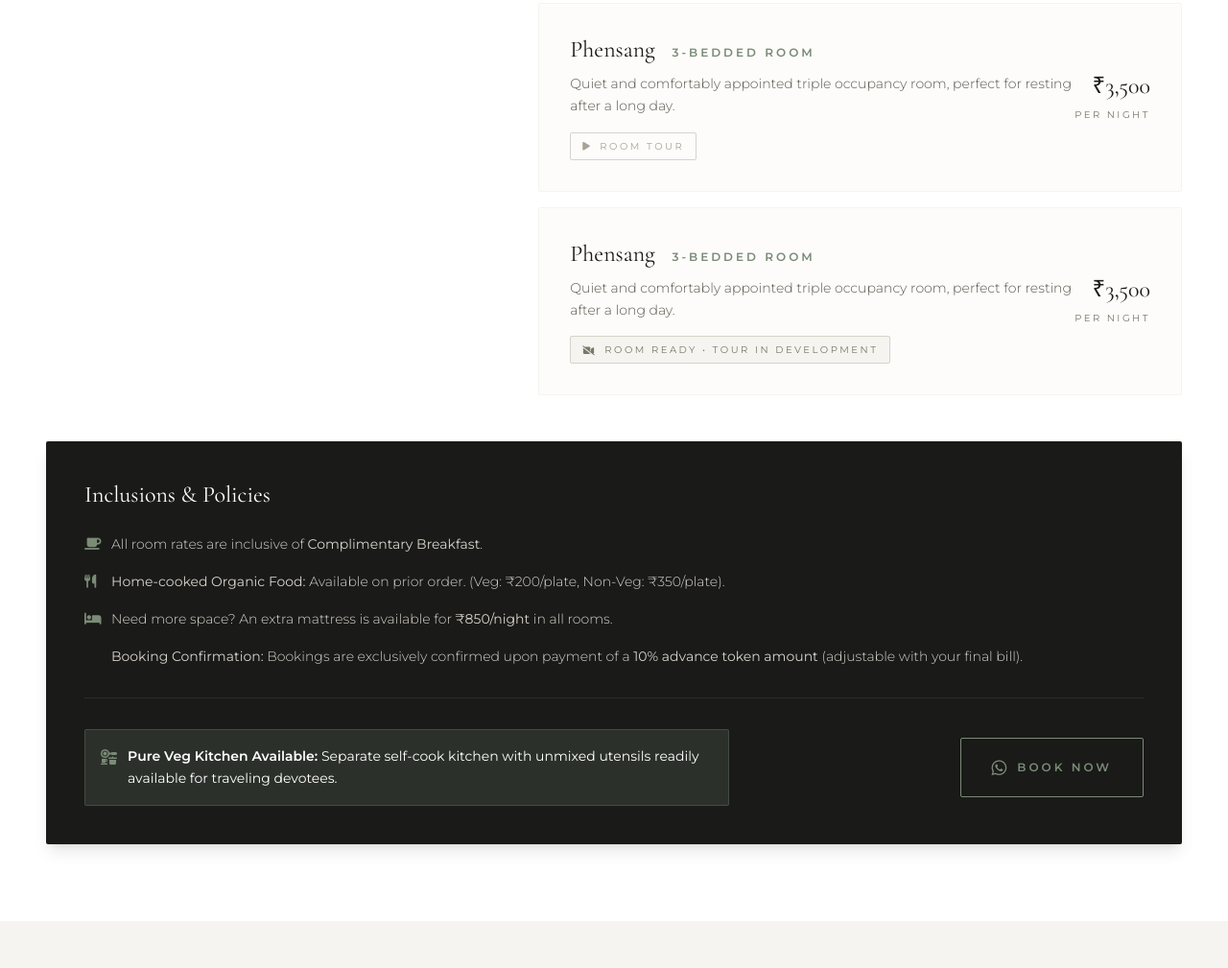
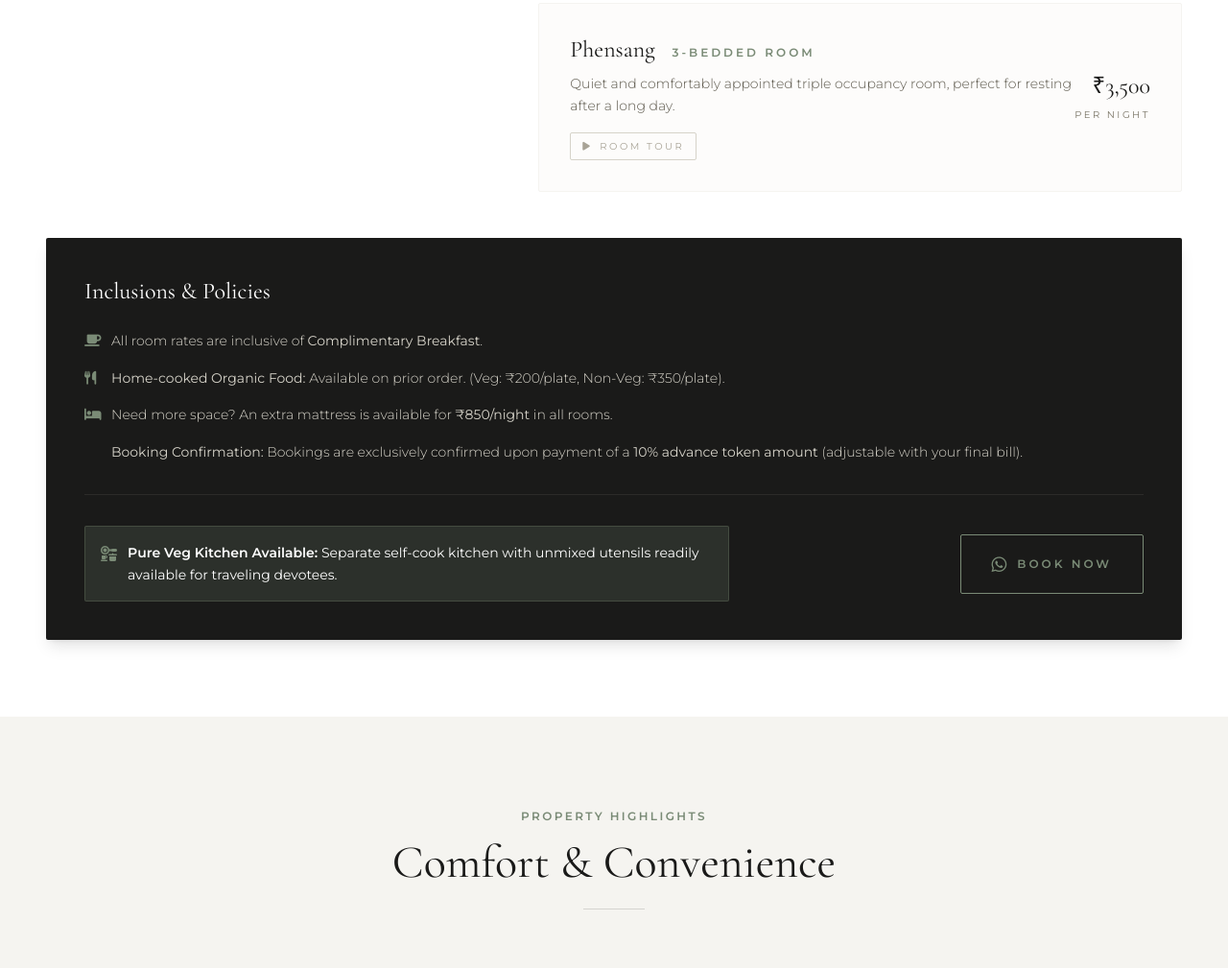
Before and after one commit to Sarup098/nabhasa, a plain HTML site: page index.html in a window 1280 px wide. Shown: the part 2636-3645 px from the top of the page at 96% size. Drawn offline with nearby package versions, Linux system fonts and the light colour scheme; some icons are missing; a web font is replaced by a local one.

Commit message:
Update index.html

```diff
--- a/index.html
+++ b/index.html
@@ -337,20 +337,7 @@
                             </div>
                         </div>
 
-                        <!-- Phensang -->
-                        <div class="bg-stone-50 p-6 md:p-8 flex flex-col md:flex-row justify-between items-start md:items-center border border-stone-100 rounded-sm hover:shadow-md transition-all duration-300 hover:border-sage/30">
-                            <div>
-                                <h4 class="text-2xl font-serif text-stone-900">Phensang <span class="text-xs font-sans text-sage tracking-widest uppercase ml-0 md:ml-3 block md:inline mt-2 md:mt-0 font-semibold">3-Bedded Room</span></h4>
-                                <p class="text-sm text-stone-600 font-light mt-2 leading-relaxed">Quiet and comfortably appointed triple occupancy room, perfect for resting after a long day.</p>
-                                <button class="mt-4 text-[10px] uppercase tracking-widest text-stone-500 border border-stone-300 px-3 py-1.5 rounded-sm flex items-center gap-2 w-fit cursor-not-allowed bg-stone-100" disabled title="Room is ready for booking!">
-                                    <i class="fa-solid fa-video-slash"></i> Room Ready • Tour in Development
-                                </button>
-                            </div>
-                            <div class="text-left md:text-right mt-4 md:mt-0 shrink-0">
-                                <span class="text-2xl font-serif text-stone-900 block">₹3,500</span>
-                                <span class="text-[10px] text-stone-500 uppercase tracking-widest">Per Night</span>
-                            </div>
-                        </div>
+
                     </div>
                 </div>
 
```
